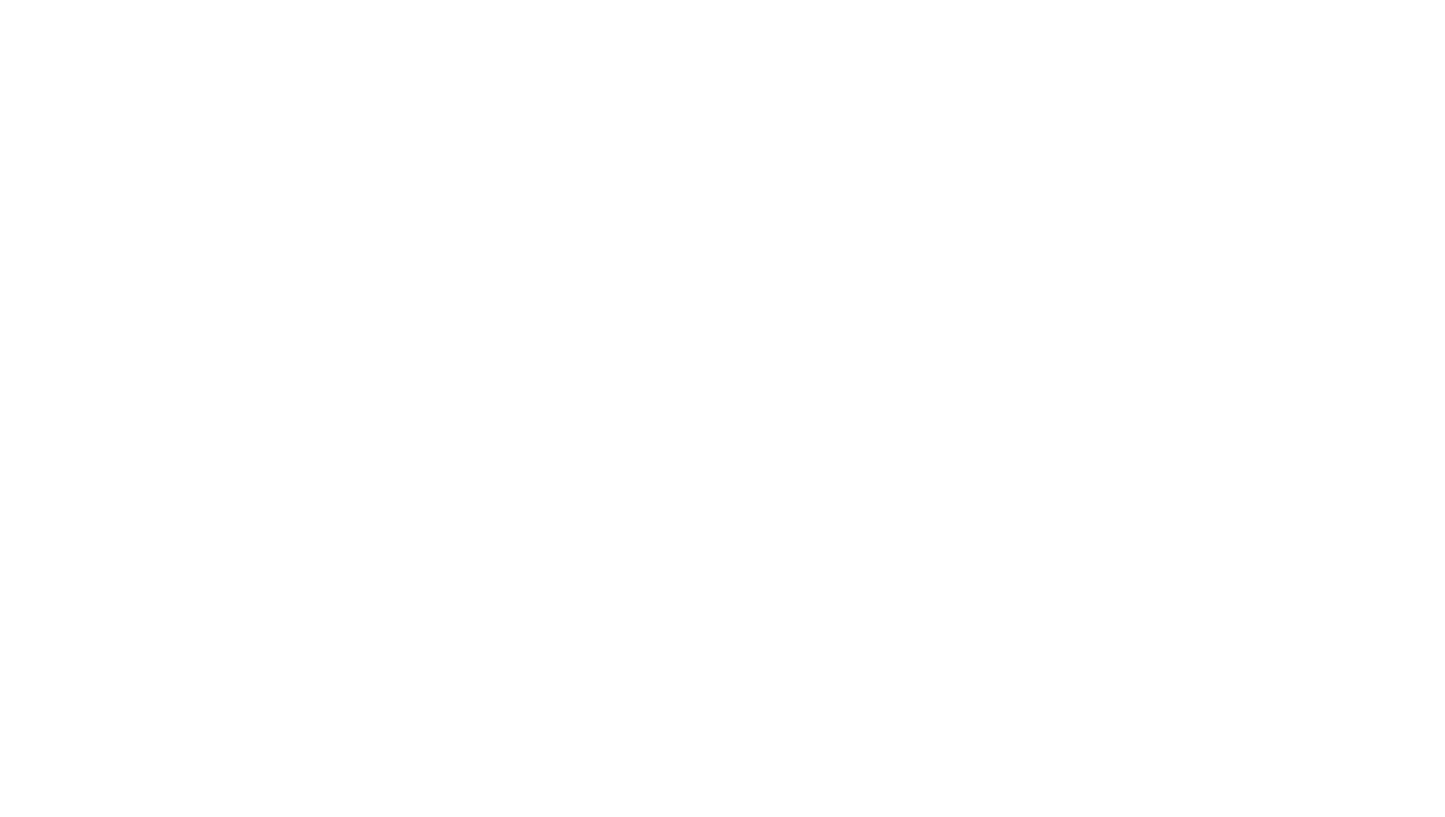
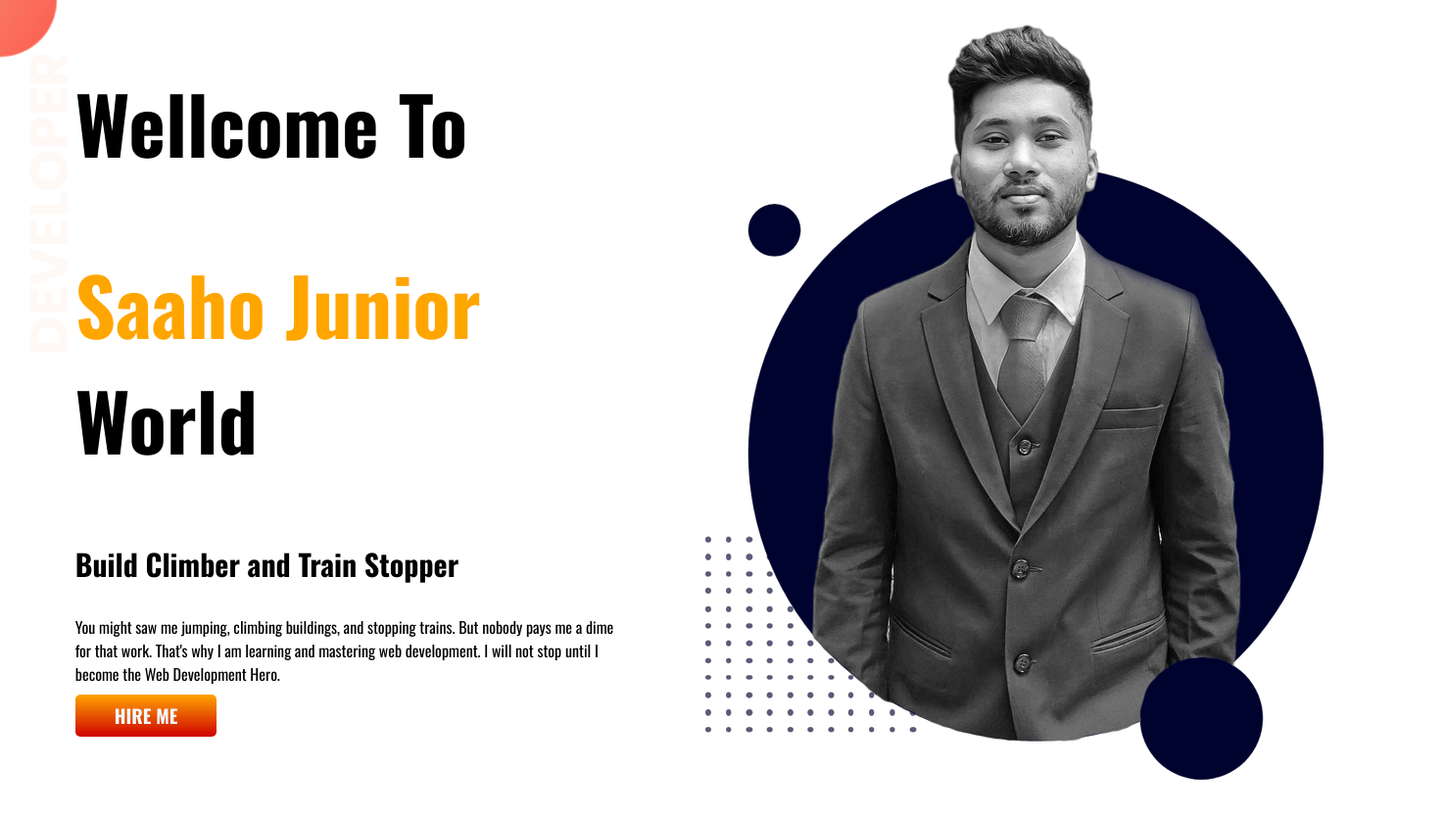
Before and after one commit to shaharia23/again-portfolio, a plain HTML site: page index.html in a window 1280 px wide. Shown: the whole page at 98% size, 1475 px wide, since content can reach past the window. Before the commit the page ends 800 px from the top, so only its background shows below. Drawn offline with nearby package versions, Linux system fonts and the light colour scheme.

Commit message:
Top banner Complete

```diff
--- a/index.html
+++ b/index.html
@@ -5,10 +5,24 @@
     <meta name="viewport" content="width=device-width, initial-scale=1.0">
     <title>Shahari Portfolio</title>
     <link rel="stylesheet" href="style.css">
-
+    <link rel="preconnect" href="https://fonts.googleapis.com">
+    <link rel="preconnect" href="https://fonts.gstatic.com" crossorigin>
+    <link href="https://fonts.googleapis.com/css2?family=Oswald:wght@200..700&display=swap" rel="stylesheet">
 
 </head>
 <body>
-
+    <section class="top-banner">
+       <div class="half-width">
+        <H1>Wellcome To</H1>
+        <h1><span class="color-orange">Saaho Junior</span> World</h1>
+        <h3>Build Climber and Train Stopper</h3>
+        <p>You might saw me jumping, climbing buildings, and stopping trains. But nobody pays me a dime for that work. That's why I am learning and mastering web development. I will not stop until I become the Web Development Hero.
+        </p>
+        <a class="link-button" href="https://github.com/shaharia23/again-portfolio" target="_blank">HIRE ME</a>
+       </div>
+        <div class="half-width-img">
+            <img src="image/my-png.png" alt="">
+        </div>
+    </section>
 </body>
 </html>
--- a/style.css
+++ b/style.css
@@ -0,0 +1,41 @@
+body{
+    font-family: "Oswald", sans-serif;
+  font-optical-sizing: auto;
+  font-weight: 500px;
+  font-style: normal;
+  margin: 0%;
+}
+section{
+    display: flex;
+}
+h1{
+    font-size: 80px;
+}
+h3{
+    font-size: 30px;
+}
+.color-orange{
+    color: orange;
+}
+.half-width{
+    width: 50%;
+    padding-left:6%;
+}
+.half-width-img{
+    width: 50%;
+
+}
+.link-button{
+    text-decoration: none;
+    background-image: linear-gradient(orange,rgb(207, 2, 2));
+    border-radius: 5px;
+    color: aliceblue;
+    padding: 7px 40px ;
+    font-weight: 700;
+    font-size: larger;
+
+}
+.top-banner{
+    background-image: url(image/top-banner.png);
+    background-repeat: no-repeat;
+}
```
